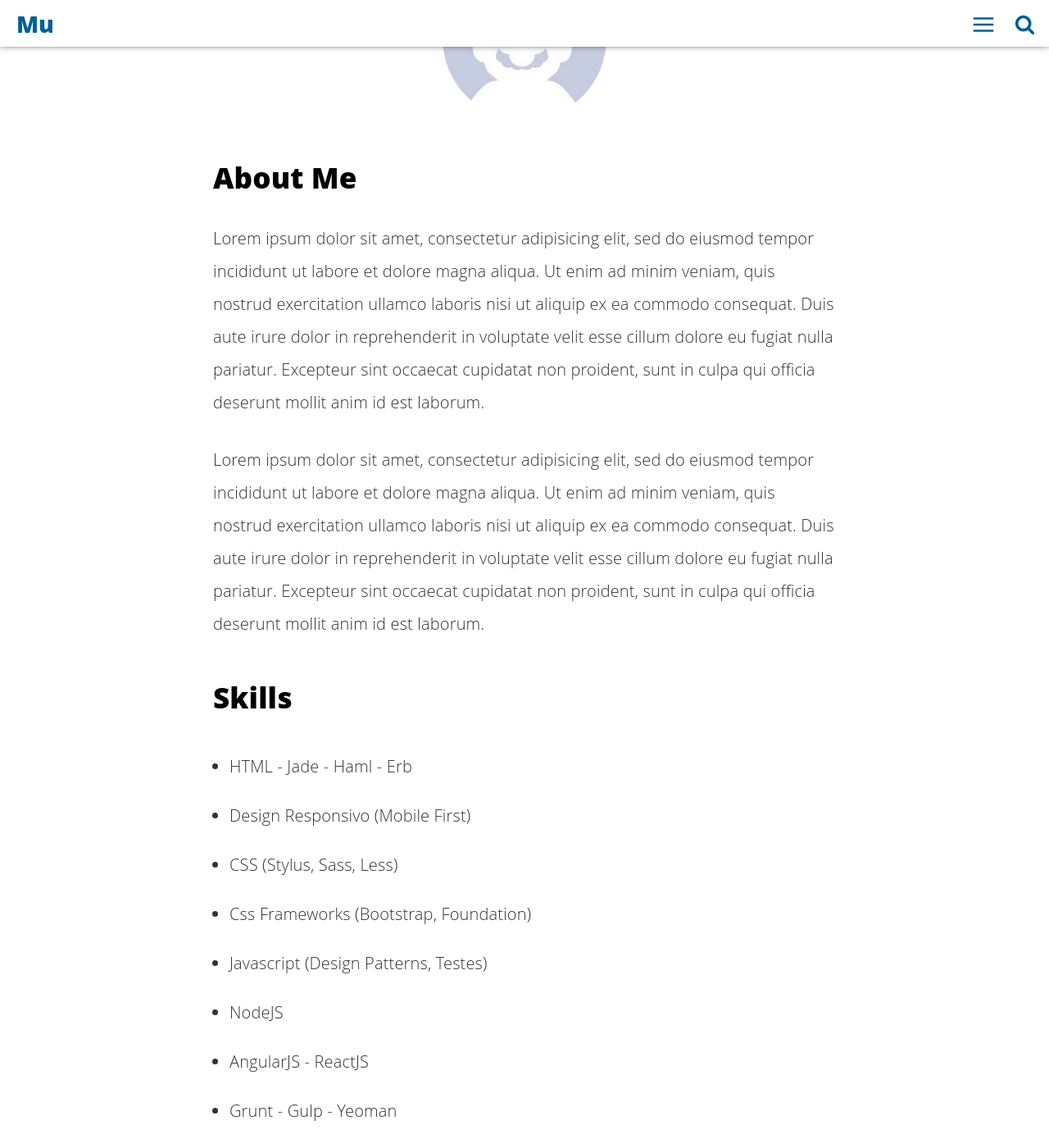
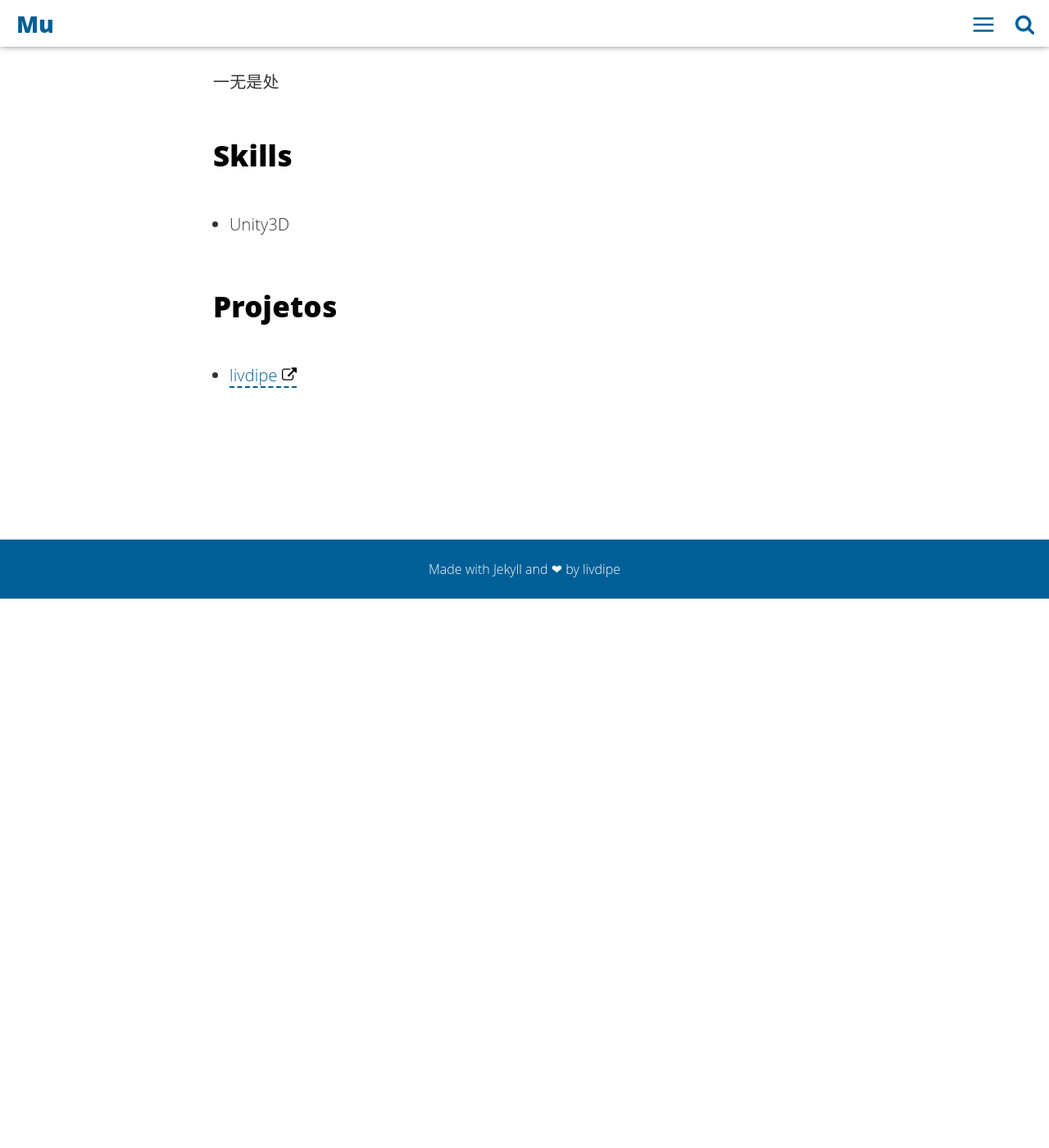
Before and after one commit to livdipe/livdipe.github.io, a Jekyll site: the page built from about.html, in a window 1280 px wide and 1400 px high, scrolled down 624 px. Shown: the whole window at 82% size. Built offline with Jekyll 4.4.1, drawn with Linux system fonts in a browser that asks for light colours; after the commit the page ends 1354 px from its top, so only the background shows below that; some of the changed text lies outside the part shown.

Commit message:
修改about.hmtl文件

```diff
--- a/about.html
+++ b/about.html
@@ -2,52 +2,27 @@
 layout: minimal
 title: "About me"
 permalink: /about/index.html
-description: "Some description about Lorem Ipsum..."
+description: "Some description about livdipe..."
 ---
 
-<img itemprop="image" class="img-rounded" src="/assets/img/blog-author.jpg" alt="Willian Justen">
+<!-- <img itemprop="image" class="img-rounded" src="/assets/img/blog-author.jpg" alt="Willian Justen"> -->
 
 <h2>About Me</h2>
 
-<p>Lorem ipsum dolor sit amet, consectetur adipisicing elit, sed do eiusmod
-tempor incididunt ut labore et dolore magna aliqua. Ut enim ad minim veniam,
-quis nostrud exercitation ullamco laboris nisi ut aliquip ex ea commodo
-consequat. Duis aute irure dolor in reprehenderit in voluptate velit esse
-cillum dolore eu fugiat nulla pariatur. Excepteur sint occaecat cupidatat non
-proident, sunt in culpa qui officia deserunt mollit anim id est laborum.</p>
+<p>一事无成</p>
 
 
-<p>Lorem ipsum dolor sit amet, consectetur adipisicing elit, sed do eiusmod
-tempor incididunt ut labore et dolore magna aliqua. Ut enim ad minim veniam,
-quis nostrud exercitation ullamco laboris nisi ut aliquip ex ea commodo
-consequat. Duis aute irure dolor in reprehenderit in voluptate velit esse
-cillum dolore eu fugiat nulla pariatur. Excepteur sint occaecat cupidatat non
-proident, sunt in culpa qui officia deserunt mollit anim id est laborum.</p>
+<p>一无是处</p>
 
 
 <h2>Skills</h2>
 
 <ul class="skill-list">
-	<li>HTML - Jade - Haml - Erb</li>
-	<li>Design Responsivo (Mobile First)</li>
-	<li>CSS (Stylus, Sass, Less)</li>
-	<li>Css Frameworks (Bootstrap, Foundation)</li>
-	<li>Javascript (Design Patterns, Testes)</li>
-	<li>NodeJS</li>
-	<li>AngularJS - ReactJS</li>
-	<li>Grunt - Gulp - Yeoman</li>
-	<li>Git</li>
-	<li>PHP</li>
-	<li>Python</li>
-	<li>MySQL - MongoDB</li>
-	<li>Scrum and Kanban</li>
-	<li>TDD e Continuous Integration</li>
+	<li>Unity3D</li>
 </ul>
 
 <h2>Projetos</h2>
 
 <ul>
-	<li><a href="https://github.com/">Lorem Lorem</a></li>
-	<li><a href="https://github.com/">Ipsum Dolor</a></li>
-	<li><a href="https://github.com/">Dolor Lorem</a></li>
+	<li><a href="https://github.com/livdipe">livdipe</a></li>
 </ul>
```
